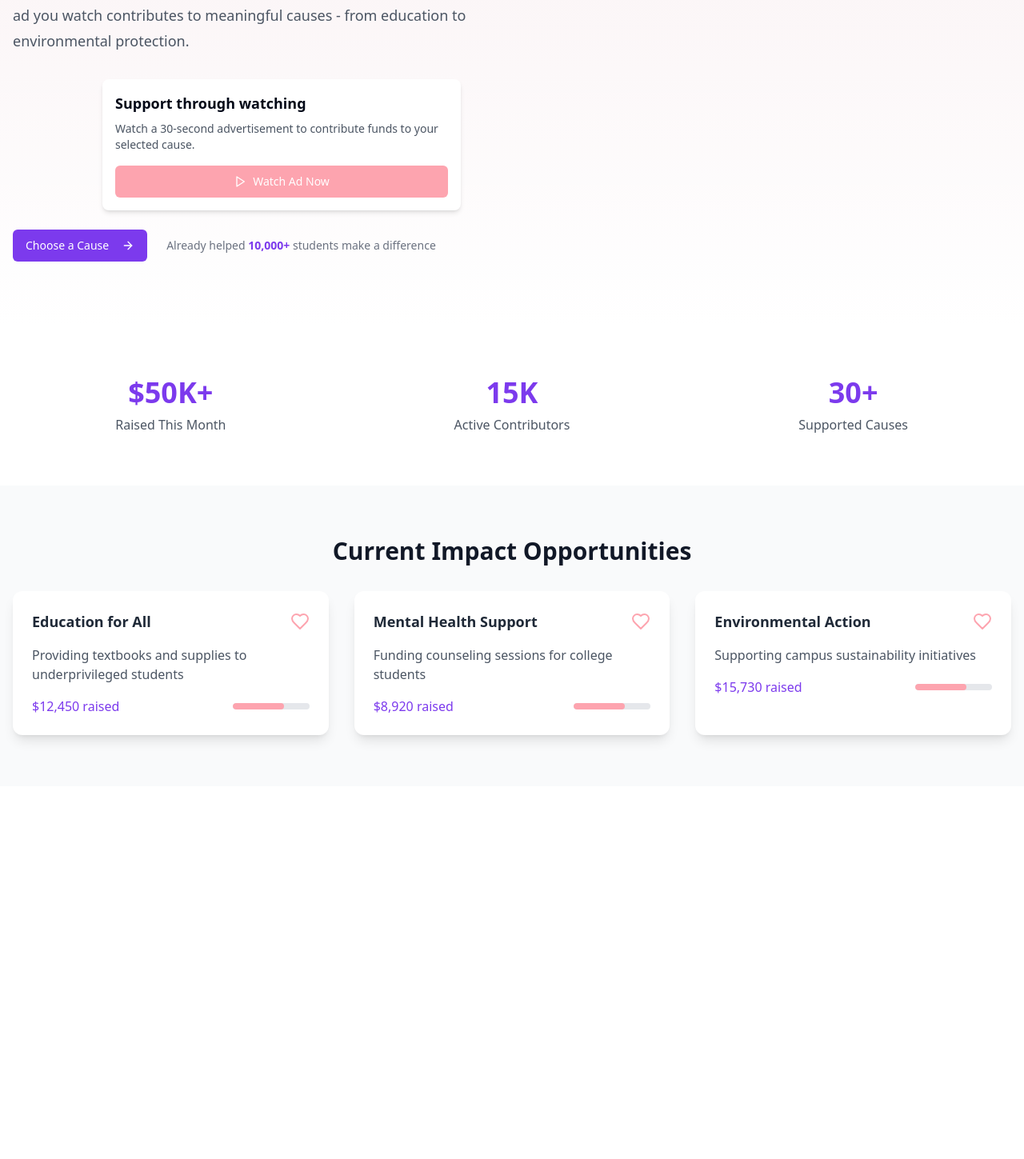
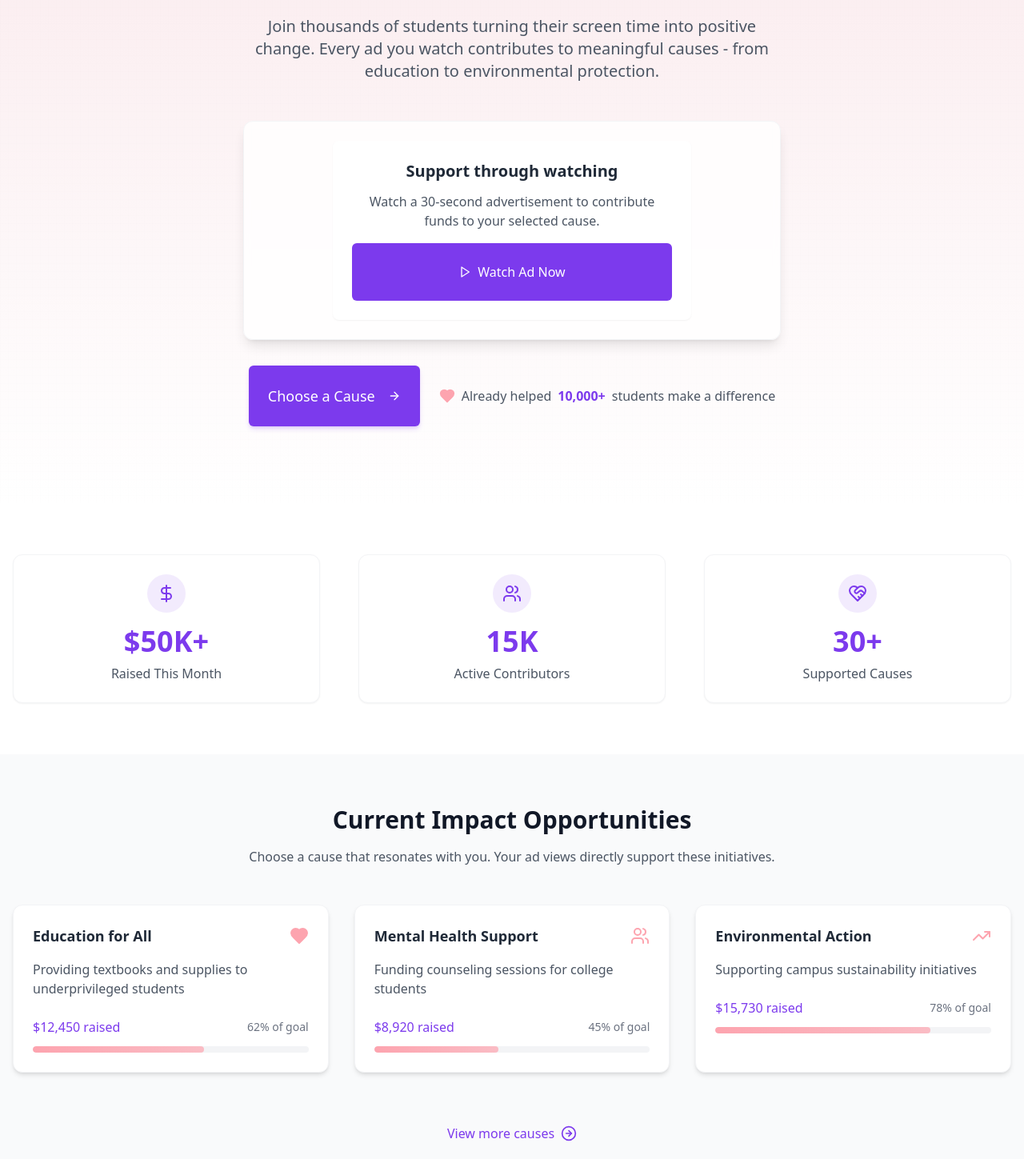
Before and after one commit to ELCaptain-Khalid/watch-care-share, a React (Vite) app: page / in a window 1280 px wide. Shown: the part 221-1670 px from the top of the page at 80% size. Before the commit the page ends 1204 px from the top, so only its background shows below. Built offline with nearby package versions, Linux system fonts and the light colour scheme.

Commit message:
Apply code changes
Apply the provided code changes to the repository.

```diff
--- a/package.json
+++ b/package.json
@@ -49,6 +49,7 @@
     "cmdk": "^1.0.0",
     "date-fns": "^3.6.0",
     "embla-carousel-react": "^8.3.0",
+    "framer-motion": "^12.4.10",
     "input-otp": "^1.2.4",
     "lucide-react": "^0.462.0",
     "next-themes": "^0.3.0",
--- a/src/components/AdView.tsx
+++ b/src/components/AdView.tsx
@@ -1,79 +1,143 @@
 
-import { useState } from "react";
+import { useState, useEffect } from "react";
 import { Button } from "@/components/ui/button";
 import { useToast } from "@/hooks/use-toast";
-import { Play, CheckCircle } from "lucide-react";
+import { Play, CheckCircle, DollarSign, RefreshCw } from "lucide-react";
+import { motion } from "framer-motion";
 
 export const AdView = () => {
   const [isLoading, setIsLoading] = useState(false);
   const [isWatching, setIsWatching] = useState(false);
   const [progress, setProgress] = useState(0);
+  const [completed, setCompleted] = useState(false);
   const { toast } = useToast();
+
+  useEffect(() => {
+    if (progress >= 100) {
+      setIsWatching(false);
+      setCompleted(true);
+      toast({
+        title: "Thank you for your contribution!",
+        description: "Your watch has contributed $0.10 to your selected cause.",
+      });
+    }
+  }, [progress, toast]);
 
   const watchAd = () => {
     setIsLoading(true);
+    setCompleted(false);
 
     // Simulate ad loading
     setTimeout(() => {
       setIsLoading(false);
       setIsWatching(true);
+      setProgress(0);
 
       // Simulate ad progress
       const interval = setInterval(() => {
         setProgress((prev) => {
           if (prev >= 100) {
             clearInterval(interval);
-            setIsWatching(false);
-            toast({
-              title: "Thank you!",
-              description: "Your watch has contributed $0.10 to your selected cause.",
-            });
             return 100;
           }
-          return prev + 10;
+          return prev + 5;
         });
-      }, 500);
+      }, 300);
     }, 1500);
   };
 
+  const resetView = () => {
+    setCompleted(false);
+  };
+
+  if (completed) {
+    return (
+      <motion.div
+        className="w-full max-w-md mx-auto rounded-lg overflow-hidden"
+        initial={{ opacity: 0 }}
+        animate={{ opacity: 1 }}
+        transition={{ duration: 0.5 }}
+      >
+        <div className="p-6 bg-gradient-to-r from-green-50 to-emerald-50 border border-green-100 rounded-lg">
+          <div className="flex flex-col items-center text-center">
+            <div className="w-16 h-16 bg-green-100 rounded-full flex items-center justify-center mb-4">
+              <CheckCircle className="h-8 w-8 text-green-600" />
+            </div>
+            <h3 className="text-xl font-semibold mb-2 text-gray-800">Ad Completed!</h3>
+            <p className="text-gray-600 mb-4">
+              Thank you for supporting this cause. Your contribution makes a real difference.
+            </p>
+            <div className="flex items-center justify-center p-3 bg-white rounded-lg shadow-sm mb-4 w-full">
+              <DollarSign className="h-5 w-5 text-accent mr-2" />
+              <span className="font-medium text-accent">$0.10 contributed</span>
+            </div>
+            <Button
+              onClick={resetView}
+              variant="outline"
+              className="w-full"
+            >
+              <RefreshCw className="mr-2 h-4 w-4" />
+              Watch Another Ad
+            </Button>
+          </div>
+        </div>
+      </motion.div>
+    );
+  }
+
   if (isWatching) {
     return (
-      <div className="w-full max-w-md mx-auto p-4 bg-white rounded-lg shadow-md">
-        <h3 className="text-lg font-semibold mb-2">Ad in progress</h3>
-        <div className="w-full bg-gray-200 rounded-full h-2.5 mb-4">
-          <div
-            className="bg-accent h-2.5 rounded-full transition-all duration-300"
-            style={{ width: `${progress}%` }}
-          ></div>
+      <motion.div
+        className="w-full max-w-md mx-auto p-6 bg-white rounded-lg shadow-sm"
+        initial={{ opacity: 0 }}
+        animate={{ opacity: 1 }}
+        transition={{ duration: 0.3 }}
+      >
+        <h3 className="text-lg font-semibold mb-3 text-gray-800">Ad in progress</h3>
+        <div className="w-full bg-gray-100 rounded-full h-3 mb-4 overflow-hidden">
+          <motion.div
+            className="bg-gradient-to-r from-accent to-accent/80 h-3 rounded-full"
+            initial={{ width: "0%" }}
+            animate={{ width: `${progress}%` }}
+            transition={{ duration: 0.3 }}
+          ></motion.div>
         </div>
-        <p className="text-sm text-gray-500">Please watch the entire ad to contribute</p>
-      </div>
+        <div className="flex justify-between items-center">
+          <p className="text-sm text-gray-500">Please watch the entire ad</p>
+          <span className="text-sm font-medium text-accent">{progress}%</span>
+        </div>
+      </motion.div>
     );
   }
 
   return (
-    <div className="w-full max-w-md mx-auto p-4 bg-white rounded-lg shadow-md">
-      <h3 className="text-lg font-semibold mb-2">Support through watching</h3>
-      <p className="text-sm text-gray-600 mb-4">
+    <motion.div
+      className="w-full max-w-md mx-auto p-6 bg-white rounded-lg shadow-sm"
+      initial={{ opacity: 0, y: 10 }}
+      animate={{ opacity: 1, y: 0 }}
+      transition={{ duration: 0.5 }}
+    >
+      <h3 className="text-xl font-semibold mb-3 text-gray-800">Support through watching</h3>
+      <p className="text-base text-gray-600 mb-4">
         Watch a 30-second advertisement to contribute funds to your selected cause.
       </p>
       <Button
         onClick={watchAd}
         disabled={isLoading}
-        className="w-full"
+        className="w-full bg-accent hover:bg-accent/90 text-white py-6 h-auto"
       >
         {isLoading ? (
-          <span className="flex items-center">
-            <div className="animate-spin mr-2 h-4 w-4 border-2 border-white border-t-transparent rounded-full"></div>
+          <span className="flex items-center justify-center">
+            <div className="animate-spin mr-2 h-5 w-5 border-2 border-white border-t-transparent rounded-full"></div>
             Loading Ad...
           </span>
         ) : (
-          <span className="flex items-center">
-            <Play className="mr-2 h-4 w-4" />
+          <span className="flex items-center justify-center text-base">
+            <Play className="mr-2 h-5 w-5" />
             Watch Ad Now
           </span>
         )}
       </Button>
-    </div>
+    </motion.div>
   );
 };
--- a/src/components/Hero.tsx
+++ b/src/components/Hero.tsx
@@ -1,37 +1,47 @@
 
 import { Button } from "@/components/ui/button";
-import { ArrowRight } from "lucide-react";
+import { ArrowRight, Heart } from "lucide-react";
 import { AdView } from "@/components/AdView";
+import { motion } from "framer-motion";
 
 export const Hero = () => {
   return (
-    <div className="relative overflow-hidden bg-gradient-to-b from-primary/10 to-white py-12 sm:py-20">
-      <div className="container mx-auto px-4">
-        <div className="max-w-2xl">
-          <h1 className="text-3xl font-bold tracking-tight text-gray-900 sm:text-5xl">
+    <div className="relative overflow-hidden bg-gradient-to-b from-primary/20 to-white py-16 sm:py-24">
+      <div className="absolute inset-0 bg-[url('/pattern-bg.svg')] opacity-10"></div>
+      <div className="container relative mx-auto px-4">
+        <motion.div
+          className="max-w-2xl mx-auto text-center"
+          initial={{ opacity: 0, y: 20 }}
+          animate={{ opacity: 1, y: 0 }}
+          transition={{ duration: 0.6 }}
+        >
+          <h1 className="text-4xl font-bold tracking-tight text-gray-900 sm:text-5xl md:text-6xl">
             <span className="text-primary">Watch an ad</span>{" "}
-            to make a difference
+            <span className="bg-clip-text text-transparent bg-gradient-to-r from-accent to-accent/70">
+              to make a difference
+            </span>
           </h1>
-          <p className="mt-4 text-lg leading-8 text-gray-600">
+          <p className="mt-6 text-lg md:text-xl leading-8 text-gray-600">
             Join thousands of students turning their screen time into positive
             change. Every ad you watch contributes to meaningful causes - from
             education to environmental protection.
           </p>
-          <div className="mt-8">
+          <div className="mt-12 bg-white/80 backdrop-blur-sm rounded-xl shadow-lg p-6 border border-gray-100">
             <AdView />
           </div>
-          <div className="mt-6 flex items-center gap-x-6">
-            <Button className="bg-accent hover:bg-accent/90">
+          <div className="mt-8 flex flex-col sm:flex-row items-center justify-center gap-6">
+            <Button className="bg-accent hover:bg-accent/90 px-6 py-6 h-auto text-lg shadow-md shadow-accent/20 w-full sm:w-auto">
               Choose a Cause
-              <ArrowRight className="ml-2 h-4 w-4" />
+              <ArrowRight className="ml-2 h-5 w-5" />
             </Button>
-            <div className="text-sm text-gray-500">
+            <div className="flex items-center gap-2 text-base text-gray-600">
+              <Heart className="h-5 w-5 text-primary" fill="#FDA4AF" />
               Already helped{" "}
               <span className="font-semibold text-accent">10,000+</span> students
               make a difference
             </div>
           </div>
-        </div>
+        </motion.div>
       </div>
     </div>
   );
--- a/src/components/ImpactCard.tsx
+++ b/src/components/ImpactCard.tsx
@@ -1,25 +1,58 @@
-import { Heart } from "lucide-react";
+
+import { Heart, TrendingUp, Users } from "lucide-react";
+import { motion } from "framer-motion";
 
 interface ImpactCardProps {
   cause: string;
   impact: string;
   raised: string;
+  progress?: number;
+  icon?: "heart" | "users" | "trend";
 }
 
-export const ImpactCard = ({ cause, impact, raised }: ImpactCardProps) => {
+export const ImpactCard = ({
+  cause,
+  impact,
+  raised,
+  progress = 66,
+  icon = "heart"
+}: ImpactCardProps) => {
+  const renderIcon = () => {
+    switch(icon) {
+      case "users":
+        return <Users className="text-primary h-6 w-6" />;
+      case "trend":
+        return <TrendingUp className="text-primary h-6 w-6" />;
+      default:
+        return <Heart className="text-primary h-6 w-6" fill="#FDA4AF" />;
+    }
+  };
+
   return (
-    <div className="bg-white rounded-xl p-6 shadow-lg hover:shadow-xl transition-shadow duration-300 animate-fade-up">
+    <motion.div
+      className="bg-white rounded-xl p-6 shadow-md hover:shadow-lg transition-all duration-300 border border-gray-100"
+      whileHover={{ y: -5, transition: { duration: 0.2 } }}
+      initial={{ opacity: 0, y: 20 }}
+      animate={{ opacity: 1, y: 0 }}
+      transition={{ duration: 0.5 }}
+    >
       <div className="flex items-center justify-between mb-4">
         <h3 className="text-lg font-semibold text-gray-800">{cause}</h3>
-        <Heart className="text-primary h-6 w-6" />
+        {renderIcon()}
       </div>
-      <p className="text-gray-600 mb-4">{impact}</p>
-      <div className="flex items-center justify-between">
-        <span className="text-accent font-medium">{raised} raised</span>
-        <div className="h-2 w-24 bg-gray-200 rounded-full overflow-hidden">
-          <div className="h-full bg-primary w-2/3 rounded-full" />
+      <p className="text-gray-600 mb-6">{impact}</p>
+      <div className="space-y-3">
+        <div className="flex items-center justify-between">
+          <span className="text-accent font-medium">{raised} raised</span>
+          <span className="text-sm text-gray-500">{progress}% of goal</span>
+        </div>
+        <div className="h-2 w-full bg-gray-100 rounded-full overflow-hidden">
+          <div
+            className="h-full bg-gradient-to-r from-primary to-primary/70 rounded-full"
+            style={{ width: `${progress}%` }}
+          />
         </div>
       </div>
-    </div>
+    </motion.div>
   );
 };
--- a/src/components/Stats.tsx
+++ b/src/components/Stats.tsx
@@ -1,20 +1,48 @@
+
+import { DollarSign, Users, HeartHandshake } from "lucide-react";
+import { motion } from "framer-motion";
+
 export const Stats = () => {
+  const stats = [
+    {
+      value: "$50K+",
+      label: "Raised This Month",
+      icon: <DollarSign className="h-6 w-6" />,
+      delay: 0.1
+    },
+    {
+      value: "15K",
+      label: "Active Contributors",
+      icon: <Users className="h-6 w-6" />,
+      delay: 0.2
+    },
+    {
+      value: "30+",
+      label: "Supported Causes",
+      icon: <HeartHandshake className="h-6 w-6" />,
+      delay: 0.3
+    }
+  ];
+
   return (
     <div className="bg-white py-16">
       <div className="container mx-auto px-4">
-        <div className="grid grid-cols-1 gap-8 sm:grid-cols-3">
-          <div className="text-center">
-            <div className="text-4xl font-bold text-accent">$50K+</div>
-            <div className="mt-2 text-gray-600">Raised This Month</div>
-          </div>
-          <div className="text-center">
-            <div className="text-4xl font-bold text-accent">15K</div>
-            <div className="mt-2 text-gray-600">Active Contributors</div>
-          </div>
-          <div className="text-center">
-            <div className="text-4xl font-bold text-accent">30+</div>
-            <div className="mt-2 text-gray-600">Supported Causes</div>
-          </div>
+        <div className="grid grid-cols-1 gap-8 md:gap-12 sm:grid-cols-3">
+          {stats.map((stat, index) => (
+            <motion.div
+              key={index}
+              className="text-center bg-white rounded-xl p-6 shadow-sm border border-gray-100"
+              initial={{ opacity: 0, y: 20 }}
+              animate={{ opacity: 1, y: 0 }}
+              transition={{ duration: 0.5, delay: stat.delay }}
+            >
+              <div className="mx-auto w-12 h-12 bg-accent/10 rounded-full flex items-center justify-center mb-4">
+                <span className="text-accent">{stat.icon}</span>
+              </div>
+              <div className="text-4xl font-bold text-accent mb-2">{stat.value}</div>
+              <div className="text-gray-600">{stat.label}</div>
+            </motion.div>
+          ))}
         </div>
       </div>
     </div>
--- a/src/pages/Index.tsx
+++ b/src/pages/Index.tsx
@@ -1,22 +1,31 @@
+
 import { Hero } from "@/components/Hero";
 import { ImpactCard } from "@/components/ImpactCard";
 import { Stats } from "@/components/Stats";
+import { ArrowRightCircle } from "lucide-react";
+import { motion } from "framer-motion";
 
 const causes = [
   {
     cause: "Education for All",
     impact: "Providing textbooks and supplies to underprivileged students",
     raised: "$12,450",
+    progress: 62,
+    icon: "heart" as const
   },
   {
     cause: "Mental Health Support",
     impact: "Funding counseling sessions for college students",
     raised: "$8,920",
+    progress: 45,
+    icon: "users" as const
   },
   {
     cause: "Environmental Action",
     impact: "Supporting campus sustainability initiatives",
     raised: "$15,730",
+    progress: 78,
+    icon: "trend" as const
   },
 ];
 
@@ -27,14 +36,40 @@ const Index = () => {
       <Stats />
 
       <div className="container mx-auto px-4 py-16">
-        <h2 className="text-3xl font-bold text-gray-900 mb-8 text-center">
-          Current Impact Opportunities
-        </h2>
+        <motion.div
+          initial={{ opacity: 0, y: 20 }}
+          animate={{ opacity: 1, y: 0 }}
+          transition={{ duration: 0.5 }}
+          className="mb-12 text-center"
+        >
+          <h2 className="text-3xl font-bold text-gray-900 mb-4">
+            Current Impact Opportunities
+          </h2>
+          <p className="text-gray-600 max-w-2xl mx-auto">
+            Choose a cause that resonates with you. Your ad views directly support these initiatives.
+          </p>
+        </motion.div>
+
         <div className="grid grid-cols-1 md:grid-cols-3 gap-8">
           {causes.map((cause, index) => (
             <ImpactCard key={index} {...cause} />
           ))}
         </div>
+
+        <motion.div
+          className="mt-16 text-center"
+          initial={{ opacity: 0 }}
+          animate={{ opacity: 1 }}
+          transition={{ duration: 0.5, delay: 0.3 }}
+        >
+          <a
+            href="#"
+            className="inline-flex items-center text-accent hover:text-accent/80 font-medium"
+          >
+            View more causes
+            <ArrowRightCircle className="ml-2 h-5 w-5" />
+          </a>
+        </motion.div>
       </div>
     </div>
   );
```
Also changed, not shown: public/pattern-bg.svg (added), 1 other file (tests, documents, lock files or other folders).
